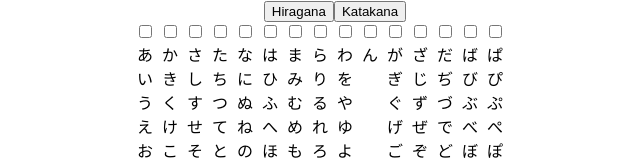
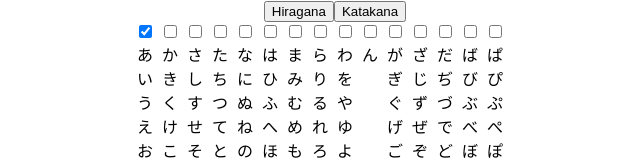
Before and after one commit to thomgardiner/hirakana, a React (Create React App) app: page / in a window 1280 px wide. Both pictures are taken after a click on the button "Hiragana". Shown: the top 160 px of the page, without its empty margins (305-945 px from the left). Built offline with nearby package versions, Linux system fonts and the light colour scheme.

Commit message:
messing with input

```diff
--- a/src/App.js
+++ b/src/App.js
@@ -18,6 +18,7 @@ const App = props => {
 const setData = (data) => {
   if(data === 'hiragana'){
     setDataSet(hiraganaImport);
+    console.log(hiraganaImport);
   }
   else if(data === 'katakana'){
     setDataSet(katakanaImport);
--- a/src/component/OptionGrid.js
+++ b/src/component/OptionGrid.js
@@ -5,16 +5,43 @@ import './OptionGrid.css';
 const OptionGrid= props => {
 
     const [studyObj, setStudyObj] = useState([]);
+    const [studyValues, setStudyValue] = useState([
+        true,
+        false,
+        false,
+        false,
+        false,
+        false,
+        false,
+        false,
+        false,
+        false,
+        false,
+        false,
+        false,
+        false,
+        false
+    ])
 
-    const handleCheck = input => {
-        console.log(input + "is the input")
+
+    const handleCheck = (input, index) => {
+        console.log(input + " is the input");
+        console.log(index + " is the index");
+        studyObj.push(props.data[index]);
+        console.log(studyObj);
+        studyValues[index] = !studyValues[index];
+
+
+        //setStudyValue(studyValues[index] = !studyValues[index]);
+       // setStudyValue(studyValues);
+
     }
 
    return(
       <div className="options-grid">
         {props.data.map((row, index) => (
             <div key={index + '_container'}className="container">
-                <input key={index + '-input'} type="checkbox" onChange={() => handleCheck(row)}></input>
+                <input key={index + '-input'} type="checkbox" checked={studyValues[index]} onChange={() => handleCheck(row, index)}></input>
                 <div className="characterContainer" key={index + '-char'}>
                 {row.map((item, index1) => (
                     <div className="character-square" key={index + "_" + index1}> {row[index1].character}
```
